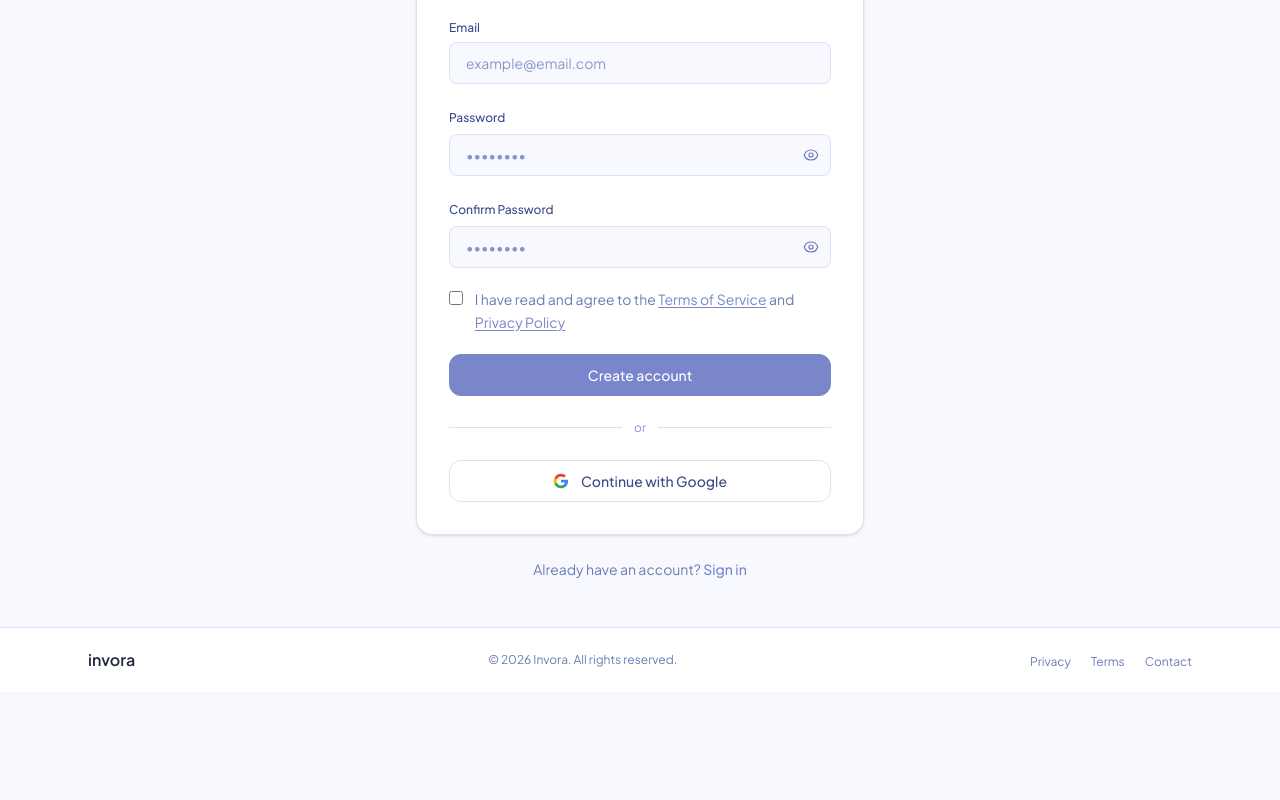
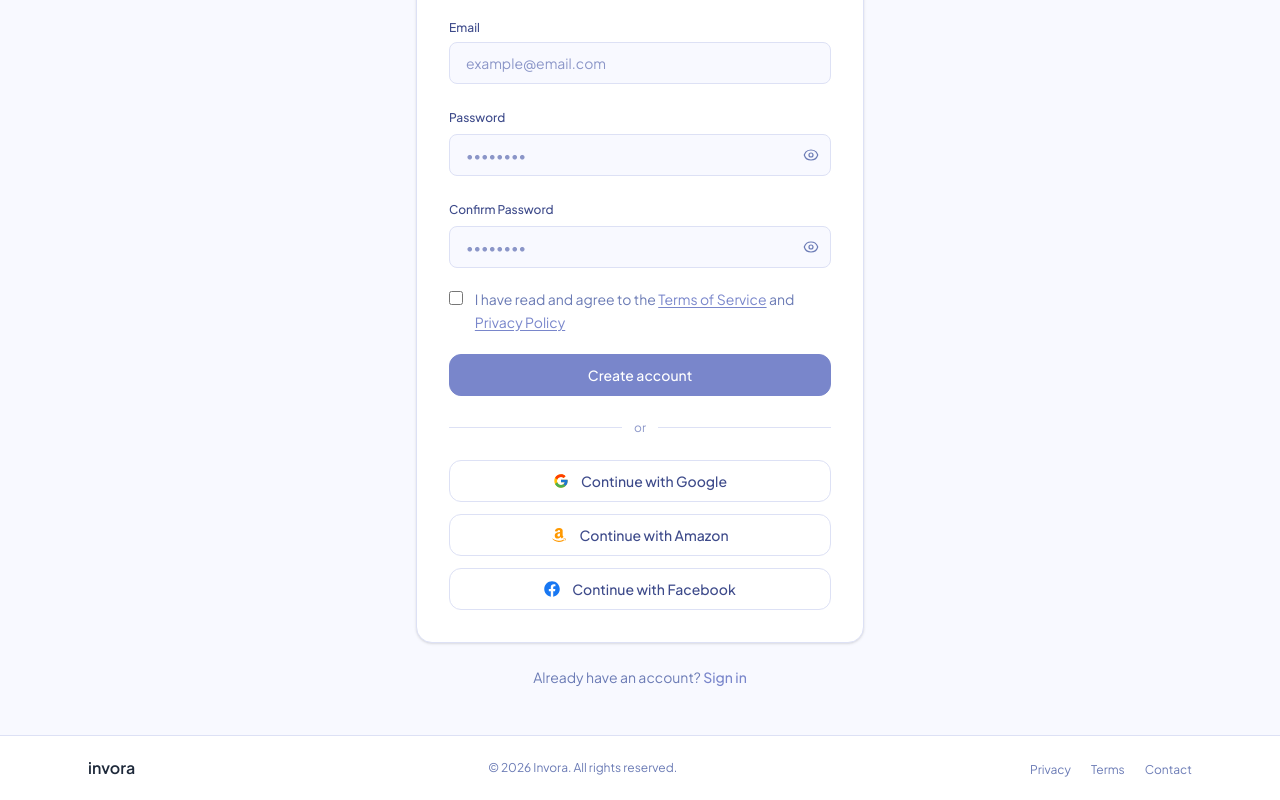
Before and after one commit to Invora-Amazon-Project/frontend, a Next.js app: page /register in a window 1280 px wide. Shown: the part 358-1158 px from the top of the page. Before the commit the page ends 1050 px from the top, so only its background shows below. Built offline with nearby package versions, Linux system fonts and the light colour scheme.

Commit message:
fix: RegisterPage

```diff
--- a/package.json
+++ b/package.json
@@ -10,10 +10,12 @@
   },
   "dependencies": {
     "@hookform/resolvers": "^5.2.2",
+    "lucide-react": "^1.14.0",
     "next": "16.2.4",
     "react": "19.2.4",
     "react-dom": "19.2.4",
     "react-hook-form": "^7.72.1",
+    "react-icons": "^5.6.0",
     "zod": "^4.3.6"
   },
   "devDependencies": {
--- a/src/app/(auth)/register/page.tsx
+++ b/src/app/(auth)/register/page.tsx
@@ -5,16 +5,15 @@
 import { useForm } from "react-hook-form";
 import { zodResolver } from "@hookform/resolvers/zod";
 import { z } from "zod";
+import { FcGoogle } from "react-icons/fc";
+import { FaFacebook, FaAmazon } from "react-icons/fa";
 import Button from "@/components/ui/Button";
 import RegisterInputs, { RegisterFormData } from "../register/components/RegisterInputs";
 
 /* ---------- Zod schema ---------- */
 const registerSchema = z
   .object({
-    fullName: z
-      .string()
-      .min(2, "Full name must be at least 2 characters")
-      .max(60, "Full name must be at most 60 characters"),
+    fullName: z.string().min(2, "Full name must be at least 2 characters").max(60, "Full name must be at most 60 characters"),
     email: z.string().email("Please enter a valid email address"),
     password: z
       .string()
@@ -46,10 +45,8 @@
   const onSubmit = async (data: RegisterFormData) => {
     setServerError(null);
     try {
-      // TODO: connect to backend
       console.log("Register payload:", data);
       await new Promise((r) => setTimeout(r, 800));
-      // router.push("/onboarding");
     } catch {
       setServerError("Could not create account. Please try again.");
     }
@@ -75,17 +72,14 @@
 
           {/* Form */}
           <form onSubmit={handleSubmit(onSubmit)} noValidate className="space-y-5">
-
             <RegisterInputs register={register} errors={errors} />
 
-            {/* Server error */}
             {serverError && (
               <div className="rounded-xl border border-rose-200 bg-rose-bg px-4 py-3 text-sm text-rose-600">
                 {serverError}
               </div>
             )}
 
-            {/* Submit */}
             <Button type="submit" variant="primary" size="lg" className="w-full" disabled={isSubmitting}>
               {isSubmitting ? "Creating account…" : "Create account"}
             </Button>
@@ -98,19 +92,32 @@
             <div className="h-px flex-1 bg-border" />
           </div>
 
-          {/* Google OAuth */}
+          {/* OAuth Buttons */}
+          <div className="space-y-3">
             <button
               type="button"
               className="flex w-full items-center justify-center gap-3 rounded-xl border border-border bg-card-bg px-4 py-2.5 text-sm font-medium text-body transition-colors duration-150 hover:bg-section-bg cursor-pointer"
             >
-            <svg className="h-4 w-4" viewBox="0 0 24 24">
-              <path d="M22.56 12.25c0-.78-.07-1.53-.2-2.25H12v4.26h5.92c-.26 1.37-1.04 2.53-2.21 3.31v2.77h3.57c2.08-1.92 3.28-4.74 3.28-8.09z" fill="#4285F4" />
-              <path d="M12 23c2.97 0 5.46-.98 7.28-2.66l-3.57-2.77c-.98.66-2.23 1.06-3.71 1.06-2.86 0-5.29-1.93-6.16-4.53H2.18v2.84C3.99 20.53 7.7 23 12 23z" fill="#34A853" />
-              <path d="M5.84 14.09c-.22-.66-.35-1.36-.35-2.09s.13-1.43.35-2.09V7.07H2.18C1.43 8.55 1 10.22 1 12s.43 3.45 1.18 4.93l2.85-2.22.81-.62z" fill="#FBBC05" />
-              <path d="M12 5.38c1.62 0 3.06.56 4.21 1.64l3.15-3.15C17.45 2.09 14.97 1 12 1 7.7 1 3.99 3.47 2.18 7.07l3.66 2.84c.87-2.6 3.3-4.53 6.16-4.53z" fill="#EA4335" />
-            </svg>
+              <FcGoogle className="h-4 w-4" />
               Continue with Google
             </button>
+
+            <button
+              type="button"
+              className="flex w-full items-center justify-center gap-3 rounded-xl border border-border bg-card-bg px-4 py-2.5 text-sm font-medium text-body transition-colors duration-150 hover:bg-section-bg cursor-pointer"
+            >
+              <FaAmazon className="h-4 w-4 text-[#FF9900]" />
+              Continue with Amazon
+            </button>
+
+            <button
+              type="button"
+              className="flex w-full items-center justify-center gap-3 rounded-xl border border-border bg-card-bg px-4 py-2.5 text-sm font-medium text-body transition-colors duration-150 hover:bg-section-bg cursor-pointer"
+            >
+              <FaFacebook className="h-4 w-4 text-[#1877F2]" />
+              Continue with Facebook
+            </button>
+          </div>
         </div>
 
         {/* Footer */}
```
Also changed, not shown: 1 other file (tests, documents, lock files or other folders). Lines whose indentation alone changed are shown as unchanged.
